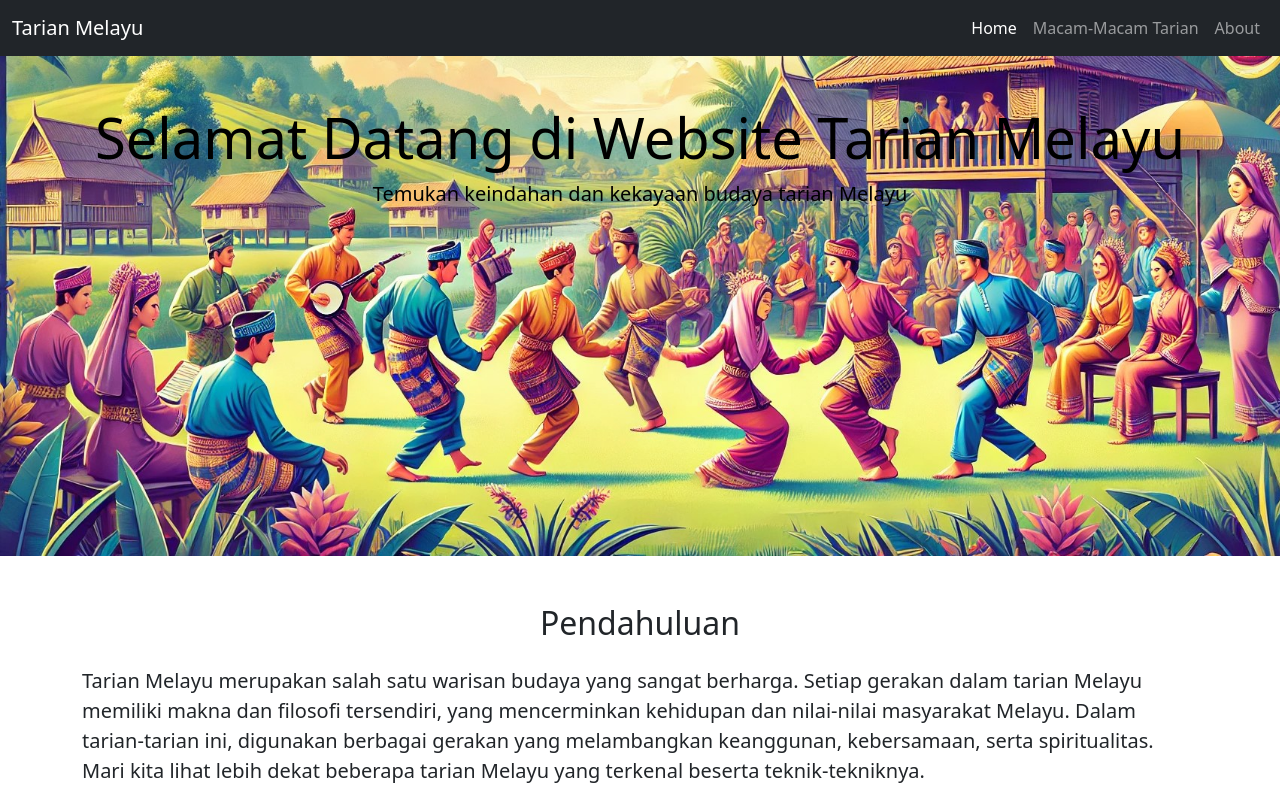
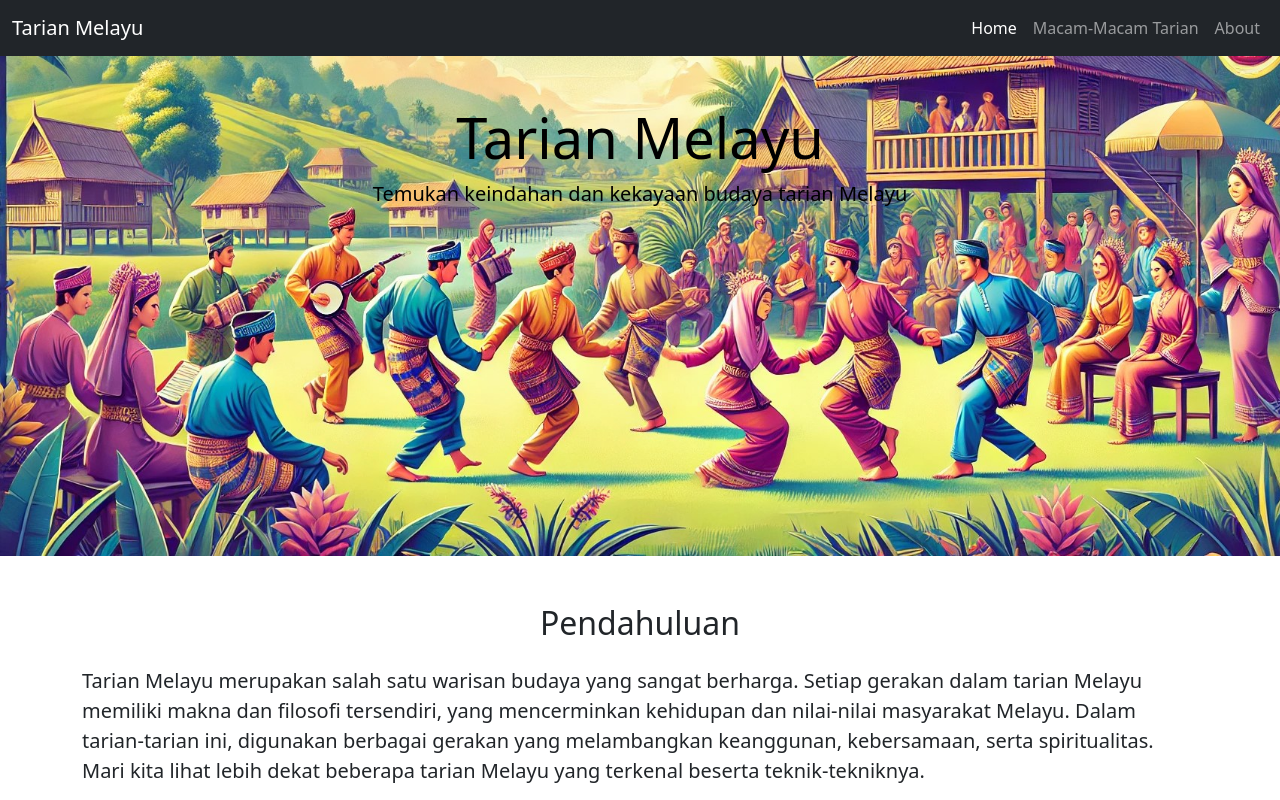
Before and after one commit to ndahjn/tarim, a plain HTML site: page index.html in a window 1280 px wide. Shown: the top 800 px of the page. Drawn offline with nearby package versions, Linux system fonts and the light colour scheme.

Commit message:
Update index.html

```diff
--- a/index.html
+++ b/index.html
@@ -34,7 +34,7 @@
     <!-- Hero Section -->
     <section id="home" class="text-center bg-light p-5">
         <div class="container">
-            <h1 class="display-4"><b>Selamat Datang di Website Tarian Melayu</b></h1>
+            <h1 class="display-4"><b>Tarian Melayu</b></h1>
             <p class="lead"><b>Temukan keindahan dan kekayaan budaya tarian Melayu</b></p>
         </div>
     </section>
```
